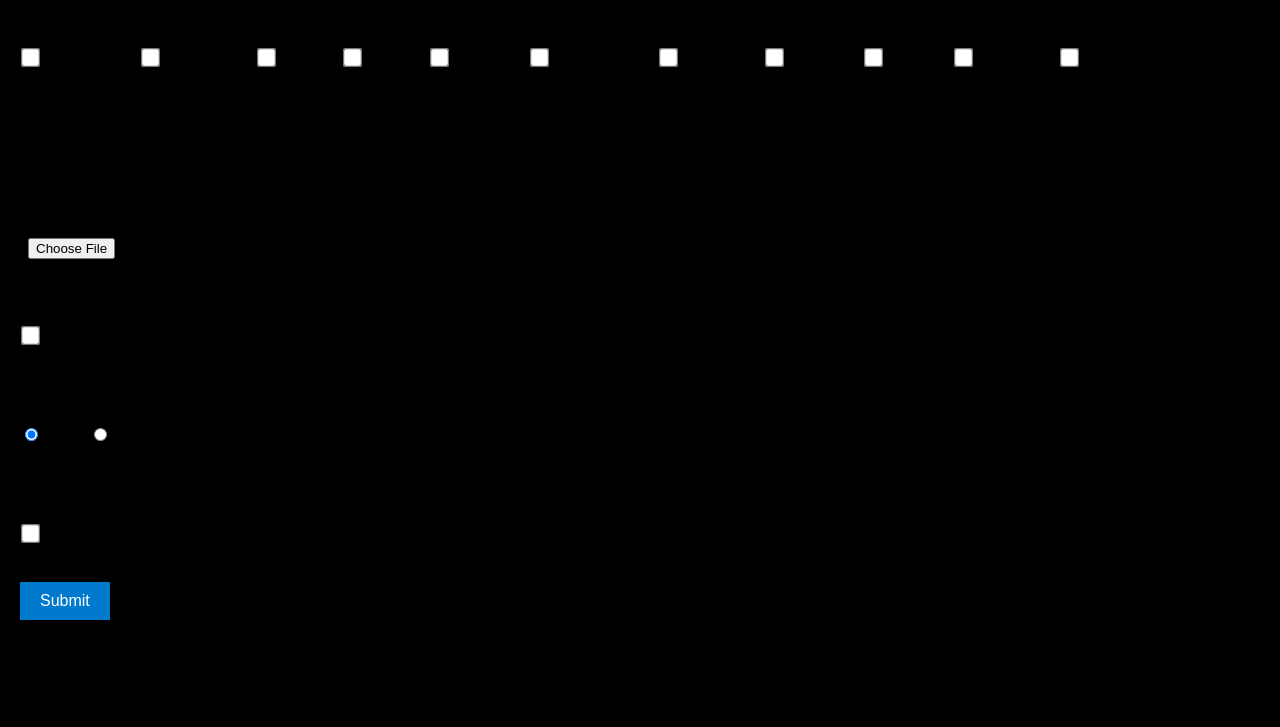
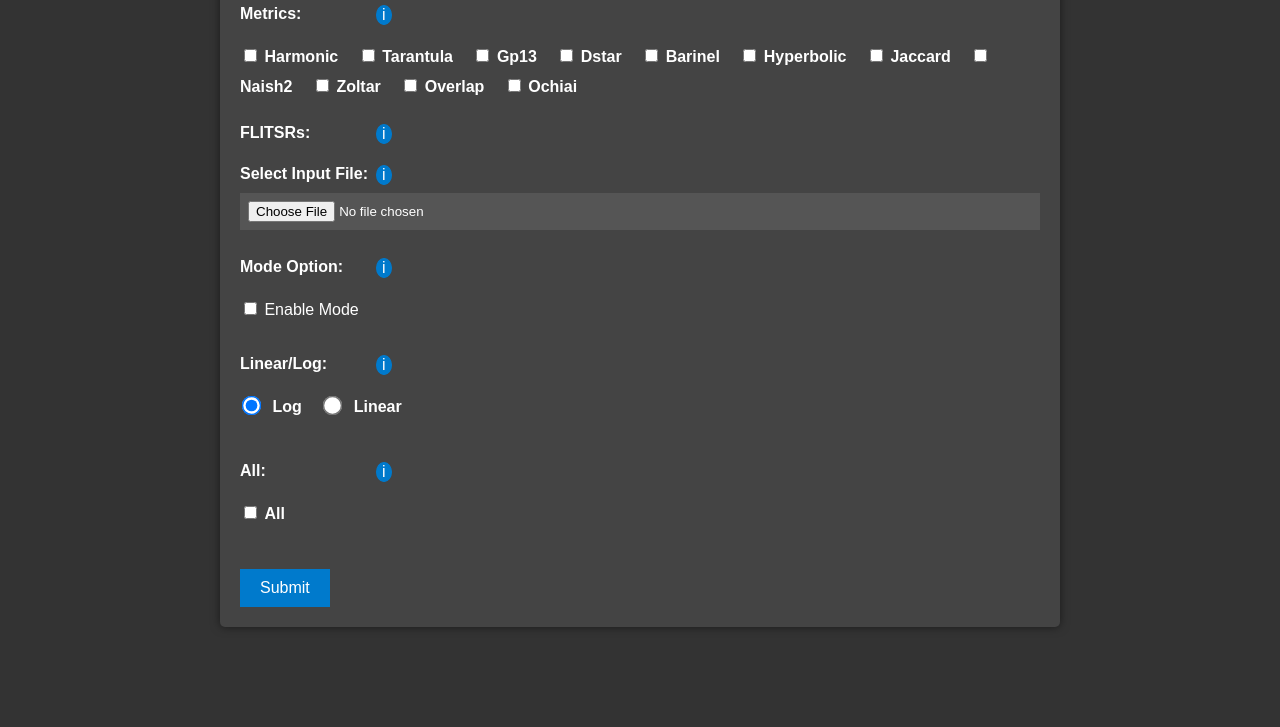
Before and after one commit to AngelaInfanta/FLITSR-extension-demo, a website: page extension_plottingInputPanel.html in a window 1280 px wide. Shown: the part 73-800 px from the top of the page. Drawn offline with Linux system fonts and the light colour scheme.

Commit message:
UI changes

```diff
--- a/extension_plottingInputPanel.html
+++ b/extension_plottingInputPanel.html
@@ -4,15 +4,29 @@
         <style>
             body {
                 font-family: Arial, sans-serif;
-            margin: 20px;
+                margin: 0;
                 padding: 0;
-            background-color: #000000;
+                background-color: #333;
+                color: #fff;
             }
 
-        .input-container {
+            .container {
+                max-width: 800px;
+                margin: 0 auto;
+                padding: 20px;
+                background-color: #444;
+                border-radius: 5px;
+                box-shadow: 0 0 10px rgba(0, 0, 0, 0.5);
+            }
+
+            h1 {
+                margin-top: 0;
+                color: #ffffff;
+            }
+
+            form {
+                margin-top: 20px;
                 position: relative;
-            display: inline-block;
-            margin-bottom: 20px;
             }
 
             label {
@@ -24,8 +38,12 @@
             input[type="text"],
             input[type="file"] {
                 padding: 8px;
-            width: 300px;
+                width: 100%;
                 box-sizing: border-box;
+                margin-bottom: 10px;
+                background-color: #555;
+                border: none;
+                color: #fff;
             }
 
             input[type="submit"] {
@@ -43,47 +61,60 @@
 
             .info-icon {
                 cursor: pointer;
-            border: 1px solid white;
+                border: 1px solid #007acc;
                 border-radius: 50%;
-            padding: 5px;
-            margin-left: 5px;
-            font-size: 14px;
+                padding-left: 5px;
+                padding-right: 5px;
+                margin-bottom: 15px;
                 background-color: #007acc;
                 color: white;
+                position: absolute;
+                left: calc(17%);
             }
 
             .info-text {
                 display: none;
                 position: absolute;
-            top: 0;
-            width: 250px;
+                top: 0%;
+                left: calc(20%);
+                transform: translateY(-25%);
+                padding: 10px;
+                background-color: #fff;
                 color: black;
-            background-color: #f0f0f0;
                 border: 1px solid #ccc;
-            padding: 5px;
+                box-shadow: 0 2px 4px rgba(0, 0, 0, 0.1);
                 z-index: 1;
+            }
+
+            .input-container {
+                position: relative;
             }
 
             .input-container:hover .info-text {
                 display: block;
             }
 
-        input[type="checkbox"] {
+            input[type="radio"] {
                 transform: scale(1.5);
                 margin-right: 10px;
             }
 
             .input-container label {
                 display: inline-block;
-            margin-bottom: 0;
-            margin-right: 10px;
+                margin-bottom: 10px;
+                margin-right: 15px;
+                position: relative;
             }
-
         </style>
 </head>
 <body>
+    <div class="container">
     <h1>Enter Your Inputs</h1>
     <form id="inputForm">
+        <span class="info-icon" onmouseover="showInfo('metric-info')" onmouseout="hideInfo('metric-info')">i</span>
+        <div id="metric-info" class="info-text">
+            Select one or metric for your plot.
+        </div>
         <label for="metrics">Metrics:</label><br>
         <div class="input-container">
             <input type="checkbox" id="metric1" name="metrics" value="Harmonic">
@@ -108,41 +139,66 @@
             <label for="metric10">Overlap</label>
             <input type="checkbox" id="metric11" name="metrics" value="Ochiai">
             <label for="metric11">Ochiai</label>
-        </div><br><br>
-
-        <label for="flitsrs">FLITSRs:</label><br>
+            <br><br>
+        </div>
+        <span class="info-icon" onmouseover="showInfo('FLITSR-info')" onmouseout="hideInfo('FLITSR-info')">i</span>
+        <div id="FLITSR-info" class="info-text">
+            FLITSRs checkboxes will be dynamically populated here based on the metrics you select from above.
+        </div>
+        <label for="flitsrs">FLITSRs:</label>
         <div class="input-container" id="flitsrsContainer">
             <!-- FLITSRs checkboxes will be dynamically populated here -->
+        </div><br>
+
+        <div class="='input-container">
+            <span class="info-icon" onmouseover="showInfo('file-info')" onmouseout="hideInfo('file-info')">i</span>
+            <div class="input-container">
+                <div id="file-info" class="info-text">
+                    Upload the input file if you want to see the localisation output for a particular fault at particular input file.
+                </div>
+            <label for="file">Select Input File:</label>
+            <input type="file" id="file" name="file"><br><br>
+        </div>
+        </div>
+        <div class="='input-container">
+            <span class="info-icon" onmouseover="showInfo('mode-info')" onmouseout="hideInfo('mode-info')">i</span>
+            <div class="='input-container">
+                <div id="mode-info" class="info-text">
+                    Mode option lets you view a metric for base, FLITSR and FLITSR* algorithms.
+                </div>
+            <label for="mode">Mode Option:</label><br>
+            <input type="checkbox" id="mode" name="mode" value="mode"> Enable Mode
             </div><br><br>
-
-        <label for="file">Select Input File:</label><br>
-        <input type="file" id="file" name="file"><br><br>
-
-        <label for="mode">Mode Option:</label><br>
-        <div class="input-container">
-            <input type="checkbox" id="mode" name="mode" value="mode">
-            <label for="mode">Mode</label>
-        </div><br><br>
-
+        </div>
+        <div class="='input-container">
+            <span class="info-icon" onmouseover="showInfo('ll-info')" onmouseout="hideInfo('ll-info')">i</span>
             <label for="linear">Linear/Log:</label><br>
+                <div id="ll-info" class="info-text">
+                    Linear plot, log plot
+                </div>
             <div class="input-container">
                 <input type="radio" id="log" name="linearLog" value="log"  checked>
                 <label for="log">Log</label>
                 <input type="radio" id="linear" name="linearLog" value="linear">
                 <label for="linear">Linear</label>
             </div><br><br>
-
+        </div>
+        <div class="='input-container">
+            <span class="info-icon" onmouseover="showInfo('all-info')" onmouseout="hideInfo('all-info')">i</span>
             <label for="all">All:</label><br>
+            <div id="all-info" class="info-text">
+                View all the metrics consolidated in a single plot w.r.t all the 3 algorithmic approaches.
+            </div>
             <div class="input-container">
                 <input type="checkbox" id="all" name="all" value="all">
                 <label for="all">All</label>
             </div><br><br>
-
+        </div>
         <input type="submit" value="Submit">
         <input type="hidden" id="formData" name="formData">
     </form>
     <div id="output"></div>
-
+    </div>
     <script>
         const vscode = acquireVsCodeApi();
         const form = document.getElementById('inputForm');
@@ -164,7 +220,15 @@
             Overlap: ['Overlap'],
             Ochiai: ['Ochiai']
         };
+        function showInfo(id) {
+            const infoText = document.getElementById(id);
+            infoText.style.display = 'block';
+        }
 
+        function hideInfo(id) {
+            const infoText = document.getElementById(id);
+            infoText.style.display = 'none';
+        }
         form.addEventListener('submit', (event) => {
             event.preventDefault();
             const metrics = Array.from(document.querySelectorAll('input[name="metrics"]:checked')).map(input => `'${input.value}'`);
@@ -220,6 +284,9 @@
             if (event.target.name === 'mode') {
                 if (event.target.checked) {
                     document.getElementById('all').checked = false;
+                    document.querySelectorAll('input[name="flitsrs"]:checked').forEach(checkbox => {
+                        checkbox.checked = false;
+                    });
                 }
             }
         });
```
Also changed, not shown: extension_inputPanel.html (+70 -31 lines). Lines whose indentation alone changed are shown as unchanged.
